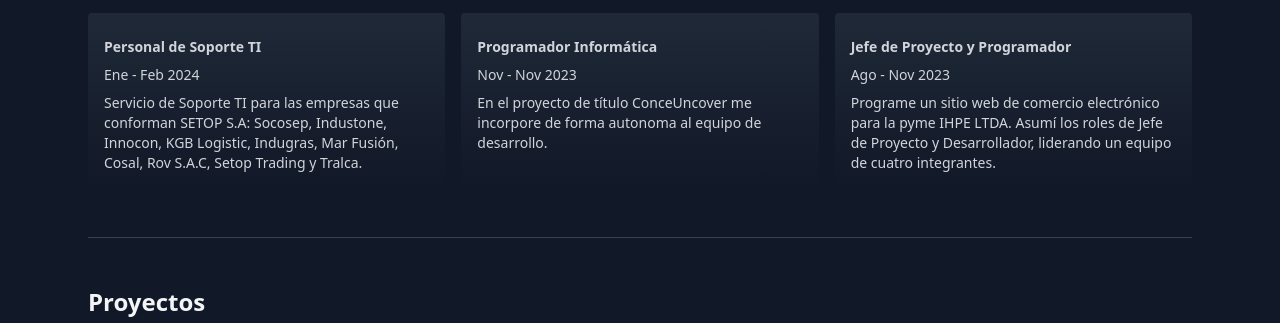
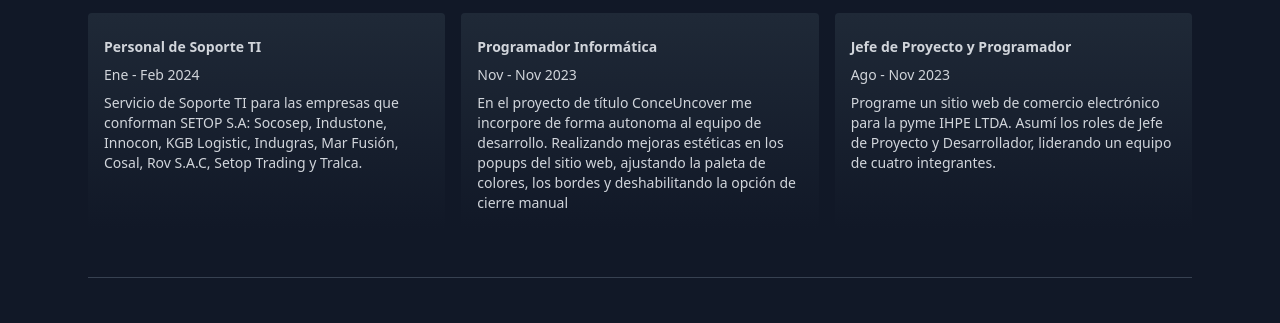
Before and after one commit to ClaudioVergara2/claudiovergara2.github.io, a plain HTML site: page index.html in a window 1280 px wide. Shown: the part 1729-2052 px from the top of the page. Drawn offline with nearby package versions, Linux system fonts and the light colour scheme.

Commit message:
[docs] Se modifica la info

```diff
--- a/index.html
+++ b/index.html
@@ -143,7 +143,7 @@
                 <h3 class="text-sm text-gray-300 mt-2"><strong>Programador Informática</strong></h3>
                 <h2 class="text-sm text-gray-300 mt-2">Nov - Nov 2023</h2>
                 <p class="text-sm text-gray-300 mt-2">
-                    En el proyecto de título ConceUncover me incorpore de forma autonoma al equipo de desarrollo.
+                    En el proyecto de título ConceUncover me incorpore de forma autonoma al equipo de desarrollo. Realizando mejoras estéticas en los popups del sitio web, ajustando la paleta de colores, los bordes y deshabilitando la opción de cierre manual
                 </p>
             </div>
             <div class="p-4 bg-gradient-to-b from-gray-800 to-gray-900 rounded transform transition-transform duration-300 hover:scale-105 hover:shadow-lg">
```
